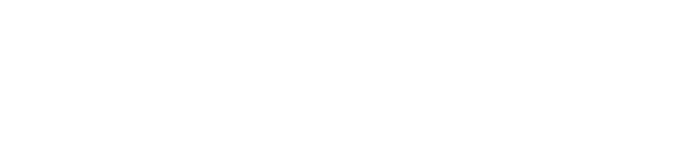
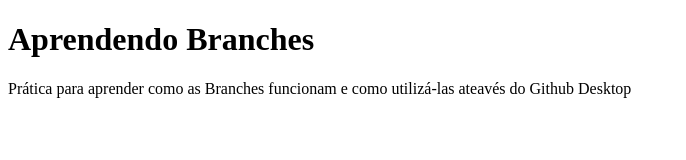
Before and after one commit to Lucasgsilva490/aula4-branches, a plain HTML site: page index.html in a window 1280 px wide. Shown: the whole page, without its empty margins (0-686 px from the left). Drawn offline with Linux system fonts and the light colour scheme.

Commit message:
CONTEUDO

```diff
--- a/index.html
+++ b/index.html
@@ -7,6 +7,10 @@
     <title>Document</title>
 </head>
 <body>
+    <main>
+        <h1>Aprendendo Branches</h1>
+        <p>Prática para aprender como as Branches funcionam e como utilizá-las ateavés do Github Desktop</p>
+    </main>
 
 </body>
 </html>
```
